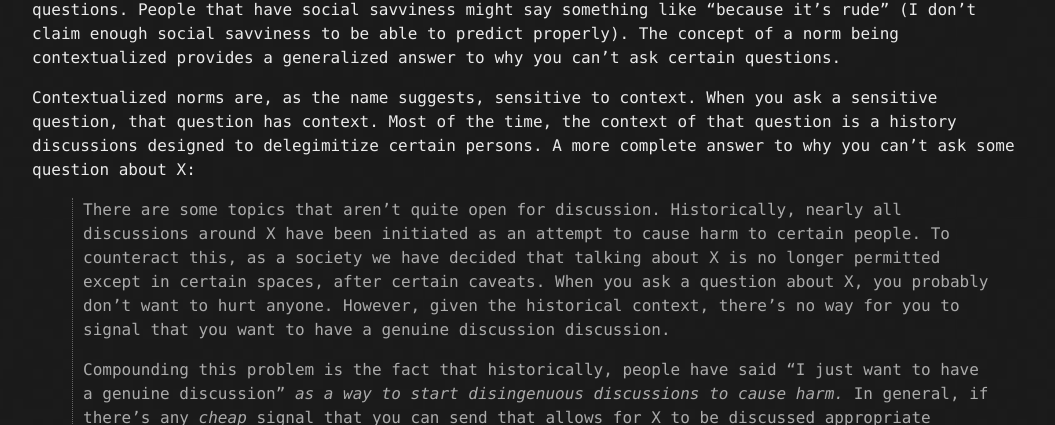
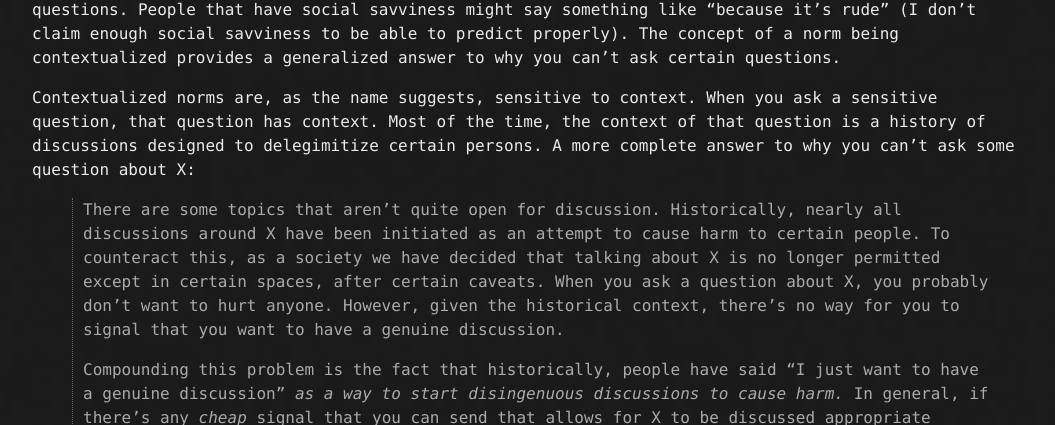
Before and after one commit to tocttou/hacker-blog, a Jekyll site: the page built from _posts/2020-7-15-Contextualized-Norms.md, in a window 1280 px wide. Shown: the part 314-739 px from the top of the page, without its empty margins (108-1163 px from the left). Built offline with Jekyll 4.4.1, drawn with Linux system fonts in a browser that asks for light colours.

Commit message:
Update 2020-7-15-Contextualized-Norms.md

```diff
--- a/_posts/2020-7-15-Contextualized-Norms.md
+++ b/_posts/2020-7-15-Contextualized-Norms.md
@@ -4,9 +4,9 @@ published: true
 ---
 There are certain questions you're not supposed to ask; "do disabled people have less moral weight?", "does gender correlate with intelligence?", or "are certain races more prone to violence?" are some examples. People that lack social savviness are really confused by why they aren't allowed to ask these questions. People that have social savviness might say something like "because it's rude" (I don't claim enough social savviness to be able to predict properly). The concept of a norm being contextualized provides a generalized answer to why you can't ask certain questions.
 
-Contextualized norms are, as the name suggests, sensitive to context. When you ask a sensitive question, that question has context. Most of the time, the context of that question is a history discussions designed to delegimitize certain persons. A more complete answer to why you can't ask some question about X:
+Contextualized norms are, as the name suggests, sensitive to context. When you ask a sensitive question, that question has context. Most of the time, the context of that question is a history of discussions designed to delegimitize certain persons. A more complete answer to why you can't ask some question about X:
 
-> There are some topics that aren't quite open for discussion. Historically, nearly all discussions around X have been initiated as an attempt to cause harm to certain people. To counteract this, as a society we have decided that talking about X is no longer permitted except in certain spaces, after certain caveats. When you ask a question about X, you probably don't want to hurt anyone. However, given the historical context, there's no way for you to signal that you want to have a genuine discussion discussion.
+> There are some topics that aren't quite open for discussion. Historically, nearly all discussions around X have been initiated as an attempt to cause harm to certain people. To counteract this, as a society we have decided that talking about X is no longer permitted except in certain spaces, after certain caveats. When you ask a question about X, you probably don't want to hurt anyone. However, given the historical context, there's no way for you to signal that you want to have a genuine discussion.
 >
 > Compounding this problem is the fact that historically, people have said "I just want to have a genuine discussion" _as a way to start disingenuous discussions to cause harm._ In general, if there's any _cheap_ signal that you can send that allows for X to be discussed appropriate precautions, malicious actors will learn to mimic that signal. Thus, the norm that certain parts of society have settled on is that X is just not allowed to be discussed in certain places. Given that this norm has been established, the only people that generally try to start discussion about X are malicious actors. Thus, whenever you ask questions about X without first robustly establishing that you're not a malicious actor, you are assumed to be a malicious actor.
 
```
